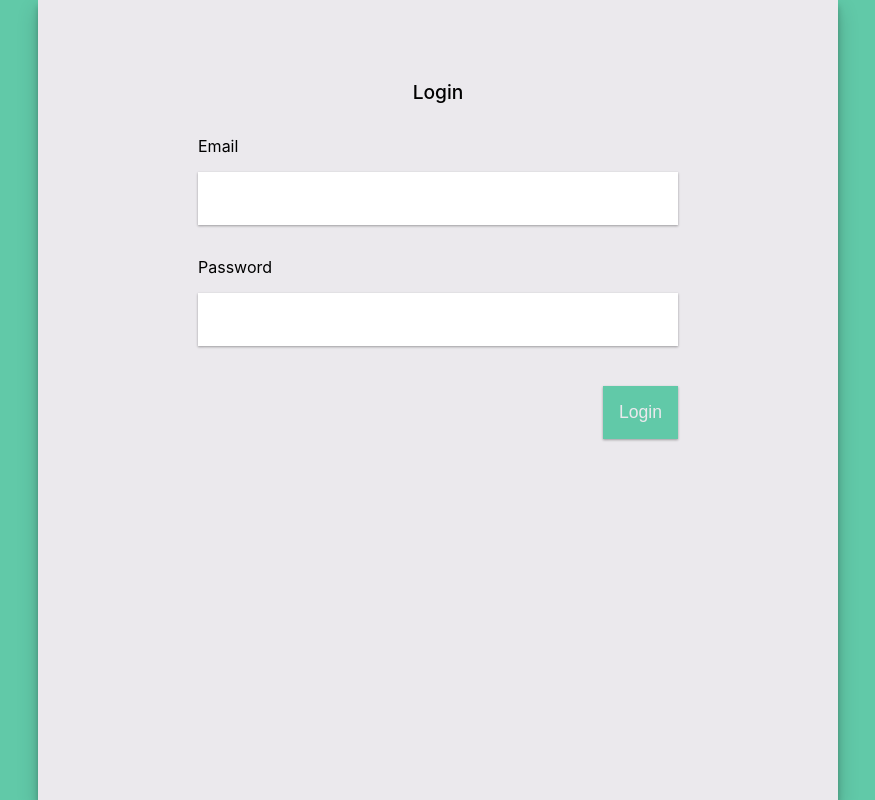
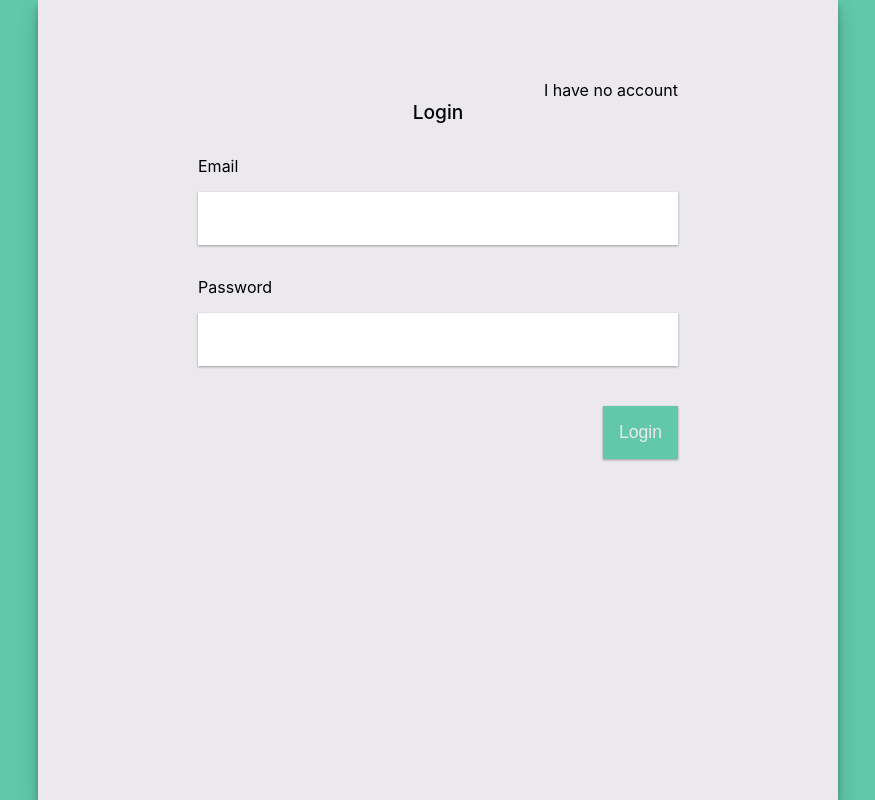
Before and after one commit to DanZZZeDanZZZeDanZZZe/notes_and_calendars, a React (Create React App) app in the folder client/: page /login in a window 1280 px wide. Shown: the whole page, without its empty margins (202-1077 px from the left). Built offline with nearby package versions, Linux system fonts and the light colour scheme; what react-animations would draw is missing.

Commit message:
fix: styles

```diff
--- a/client/src/components/PageWrapper/styled-components.js
+++ b/client/src/components/PageWrapper/styled-components.js
@@ -19,7 +19,8 @@ const Wrapper = styled.main`
 `
 const ContentSpace = styled.div`
   display: flex;
-  justify-content: center;
+  flex-direction: column;
+  align-items: center;
   width: 100%;
   min-height: 100%;
   max-height: 100%;
--- a/client/src/components/forms/LoginForm.js
+++ b/client/src/components/forms/LoginForm.js
@@ -3,8 +3,16 @@ import { Legend } from './FormKit/styled-components'
 import * as Yup from 'yup'
 import { useDispatch } from 'react-redux'
 import { login } from '../../redux/authenticationSlice'
+import styled from 'styled-components'
+import { Link } from 'react-router-dom'
 
 const { FormMeta, Form, TextField, SubmitButton } = FormKit
+
+const StyledLink = styled(Link)`
+  margin-left: auto;
+  text-decoration: none;
+  color: inherit;
+`
 
 const LoginForm = () => {
   const dispatch = useDispatch()
@@ -27,6 +35,7 @@ const LoginForm = () => {
       }}
     >
       <Form>
+        <StyledLink to="registration">I have no account</StyledLink>
         <Legend>Login</Legend>
         <TextField label="Email" name="email" />
         <TextField label="Password" name="password" type="password" />
```
